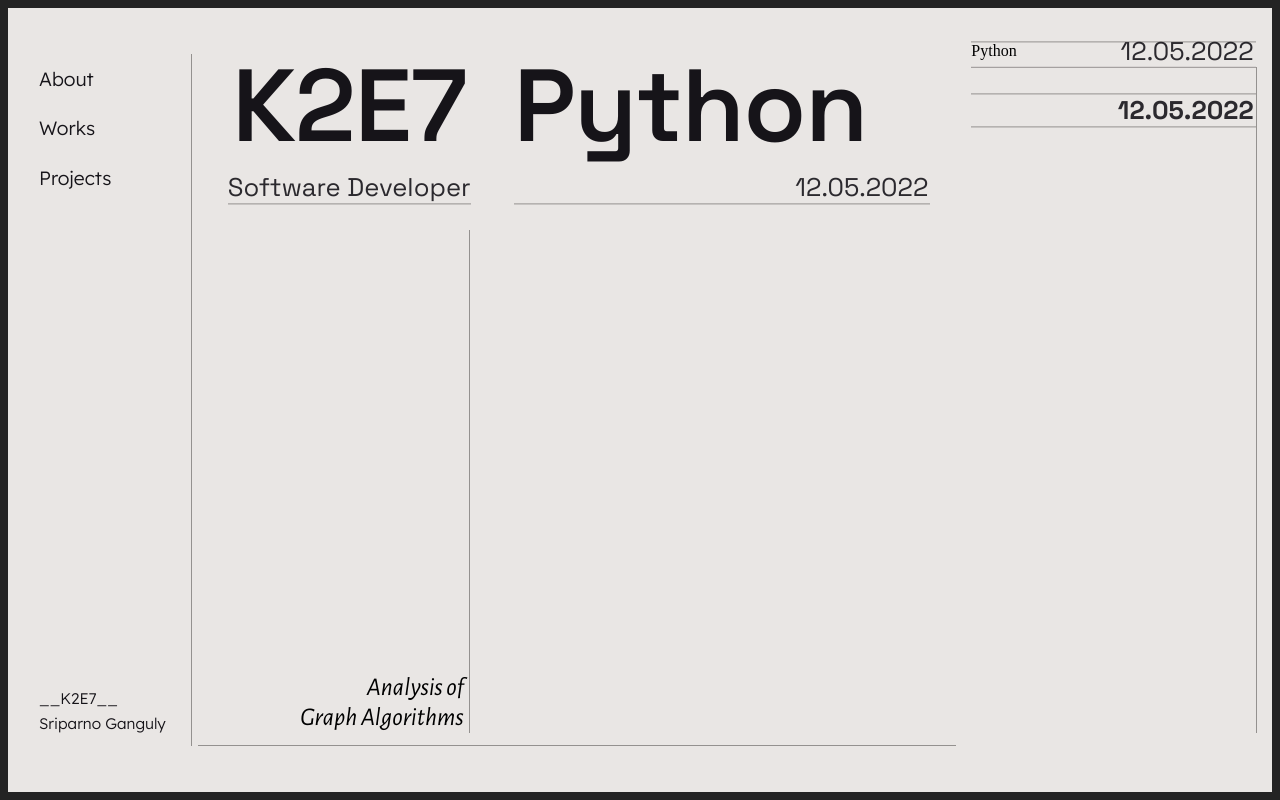
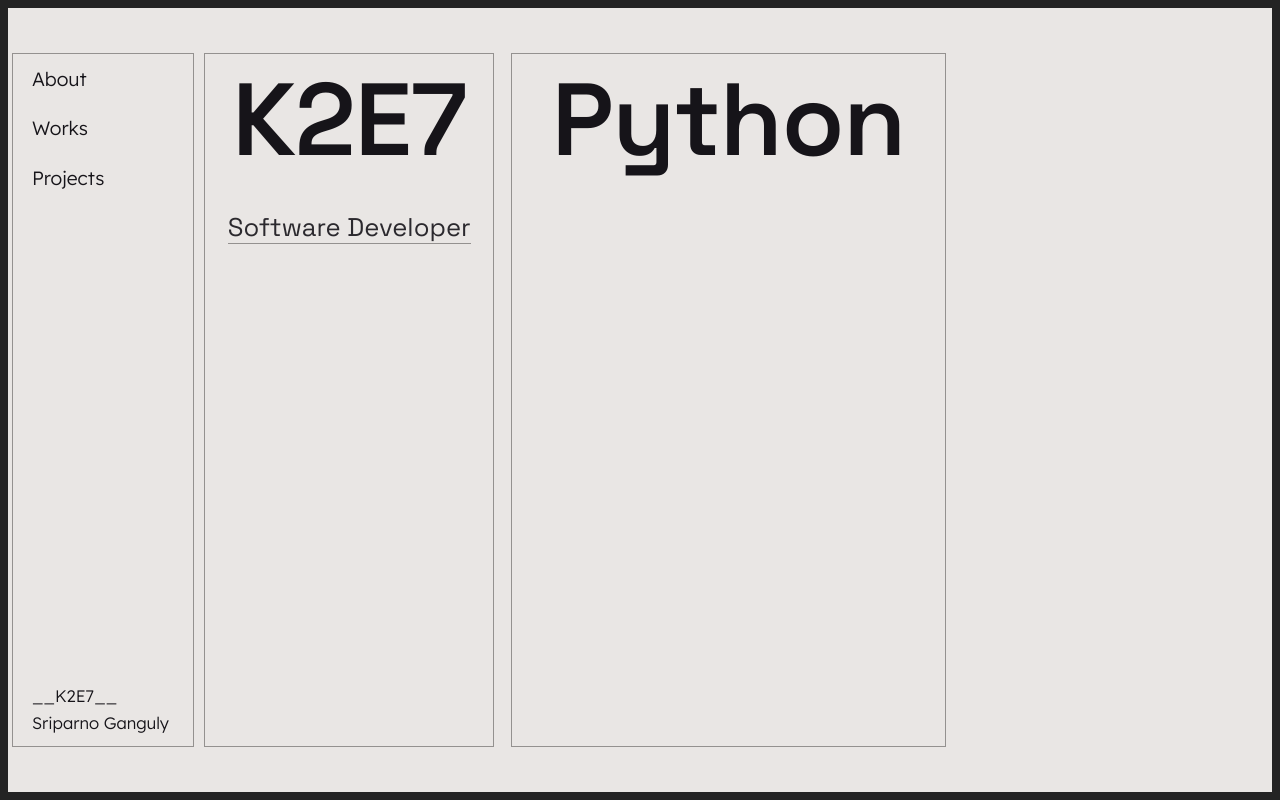
Before and after one commit to K2E7/Profile, a plain HTML site: page index.html in a window 1280 px wide. Drawn offline with nearby package versions, Linux system fonts and the light colour scheme.

Commit message:
updated design

```diff
--- a/index.html
+++ b/index.html
@@ -1,5 +1,5 @@
 <div class="canvas">
-    <div class="sidebar-cont collapse">
+    <div class="sidebar-container collapse">
         <div class="sidebar">
             <a href="#" class="sidebar-elem">About</a>
             <a href="#" class="sidebar-elem mid">Works</a>
@@ -8,29 +8,19 @@
             <a href="#" class="sidebar-elem name">Sriparno Ganguly</a>
         </div>
     </div>
-    <div class="content-left">
-        <div class="header sticky">K2E7</div>
-        <div class="subtitle">Software Developer</div>
-        <div class="proname-cont">
-            <div class="proname">
-                Analysis of<br>
-                Graph Algorithms
+    <div class="left-container">
+        <div class="content-left">
+            <div class="header-container">
+                <div class="header">K2E7</div>
+                <div class="subtitle">Software Developer</div>
             </div>
         </div>
     </div>
-    <div class="content-right">
-        <div class="header">Python</div>
-        <div class="date">12.05.2022</div>
-        <div class="article"></div>
-    </div>
-
-    <div class="content-cont">
-        <div class="content-header">
-            <div class="title">
-                <div class="title-header">Python</div>
-                <div class="date">12.05.2022</div>
+    <div class="right-container">
+        <div class="content-right">
+            <div class="header-container">
+                <div class="header right">Python</div>
             </div>
-            <h2 class="date">12.05.2022</h2>
         </div>
     </div>
 </div>
@@ -56,20 +46,38 @@
         overflow: hidden;
     }
 
-    /* Sidebar Content */
-    .sidebar-cont {
+    /* Containers */
+
+    .sidebar-container {
         display: flex;
         flex-direction: column;
         justify-content: center;
         align-items: center;
     }
 
+    .left-container {
+        display: flex;
+        flex-direction: column;
+        justify-content: center;
+        align-items: center;
+    }
+
+    .right-container {
+        display: flex;
+        flex-direction: column;
+        justify-content: center;
+        align-items: center;
+    }
+
+    /* Sidebar */
+
     .sidebar {
         height: 85%;
-        padding: 1vw 2vw;
+        width: 95%;
+        padding: 1vw 0;
         display: flex;
         flex-direction: column;
-        border-right: 0.05vw solid #94918f;
+        border: 0.05vw solid #94918f;
     }
 
     .sidebar-elem {
@@ -78,6 +86,8 @@
         font-size: 1.5vw;
         text-decoration: none;
         color: #161419;
+
+        padding-left: 1.5vw;
     }
 
     .mid {
@@ -86,15 +96,33 @@
 
     .mention {
         margin-top: auto;
-        font-size: 1.2vw;
+        font-size: 1.3vw;
     }
 
     .name {
         margin-top: 0.5vw;
-        font-size: 1.2vw;
+        font-size: 1.3vw;
     }
 
-    /*Content Canvas*/
+    /* Left-Content Regions*/
+
+    .content-left {
+        height: 85%;
+        width: 95%;
+        display: flex;
+        flex-direction: column;
+        padding: 1vw 0vw;
+        border: 0.05vw solid #94918f;
+    }
+
+    .header-container {
+        display: flex;
+        flex-direction: column;
+        justify-content: center;
+        align-items: center;
+        padding: 1vw 1.5vw;
+    }
+
     .header {
         font-family: 'Space Grotesk', sans-serif;
         font-weight: 600;
@@ -106,24 +134,25 @@
         transform: translateY(-2vw);
     }
 
-    .content-left {
-        height: 85%;
-        padding: 1vw 2vw;
-        display: flex;
-        flex-direction: column;
-        align-items: center;
-        align-self: center;
+    .subtitle {
+        font-family: 'Space Grotesk';
+        font-size: 2vw;
+        color: rgba(22, 20, 25, 0.9);
+        text-align: center;
+        margin-top: 0;
+        /*transform: translateY(-2vw);*/
         border-bottom: 0.05vw solid #94918f;
     }
 
+    /* Right-Container Regions */
+
     .content-right {
         height: 85%;
-        padding: 1vw 2vw;
-        padding-left: 1vw;
+        width: 95%;
         display: flex;
         flex-direction: column;
-        align-self: center;
-        border-bottom: 0.05vw solid #94918f;
+        padding: 1vw 0vw;
+        border: 0.05vw solid #94918f;
     }
 
     .date {
@@ -134,23 +163,13 @@
         margin-top: 0;
         padding-right: 2px;
         transform: translateY(-2vw);
-        border-bottom: 0.05vw solid #94918f;
+        border: 0.05vw solid #94918f;
     }
 
-    .subtitle {
-        font-family: 'Space Grotesk';
-        font-size: 2vw;
-        color: rgba(22, 20, 25, 0.9);
-        text-align: center;
-        margin-top: 0;
-        transform: translateY(-2vw);
-        border-bottom: 0.05vw solid #94918f;
-    }
-
-    .proname-cont{
+    .proname-cont {
         width: 95%;
         height: 100%;
-        display:flex;
+        display: flex;
         flex-direction: column-reverse;
         border-right: 0.05vw solid #94918f;
     }
```
